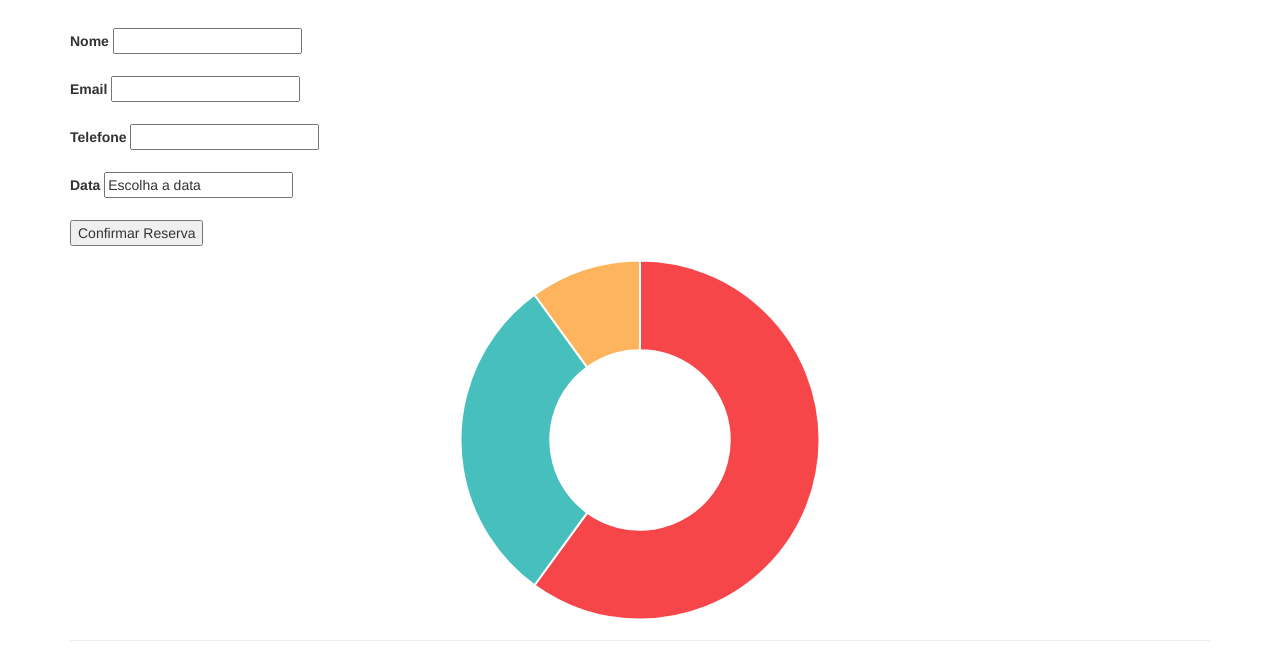
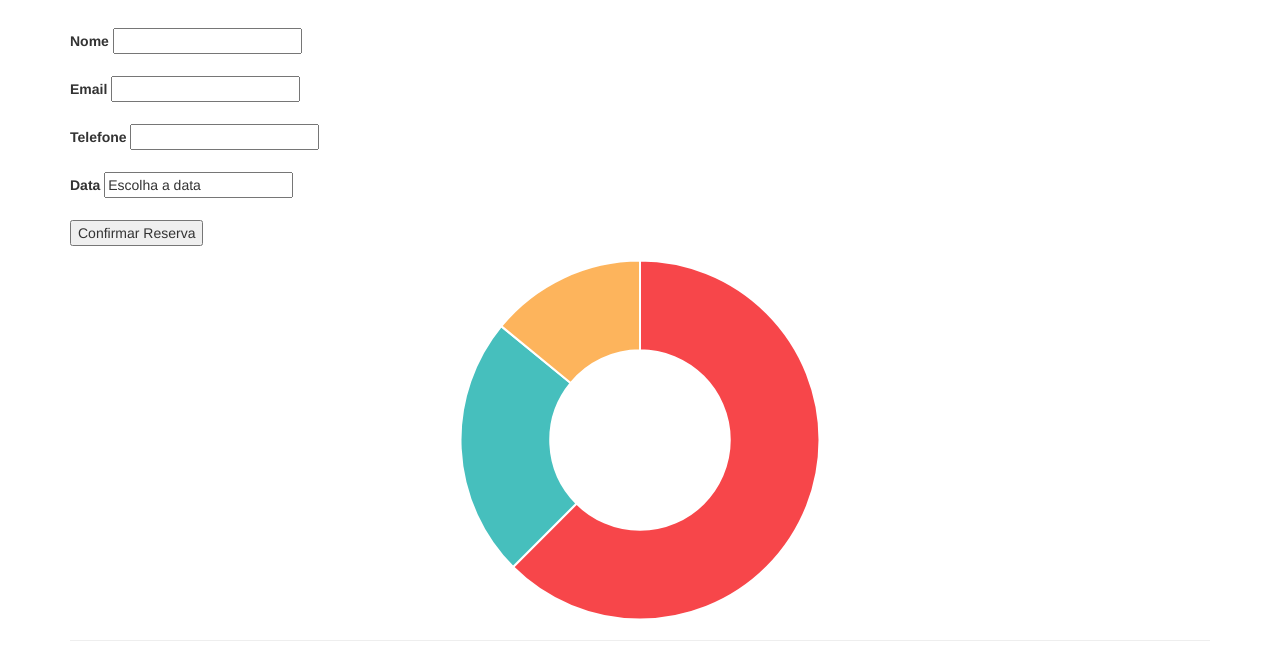
Before and after one commit to meikibay/158-agenciadeviagens, a plain HTML site: page index.html in a window 1280 px wide. Shown: the part 482-1143 px from the top of the page. Drawn offline with Linux system fonts and the light colour scheme; no server answers.

Commit message:
adicionadas labels em chart

```diff
--- a/index.html
+++ b/index.html
@@ -95,8 +95,9 @@
             <div class="col-md-4">
 
             	<div class="resultados">
-            		<br>
-            		<br>
+            		<p>
+
+                    </p>
 				</div>
 
             </div>
@@ -171,22 +172,22 @@
 	 <script>
         var doughnutData = [
                 {
-                    value: 60,
+                    value: 40,
                     color:"#F7464A",
                     highlight: "#FF5A5E",
-                    label: "Red"
+                    label: "Calor"
                 },
                 {
-                    value: 30,
+                    value: 15,
                     color: "#46BFBD",
                     highlight: "#5AD3D1",
-                    label: "Green"
+                    label: "Chuva"
                 },
                 {
-                    value: 10,
+                    value: 9,
                     color: "#FDB45C",
                     highlight: "#FFC870",
-                    label: "Yellow"
+                    label: "Neve"
                 },
             ];
 
```
